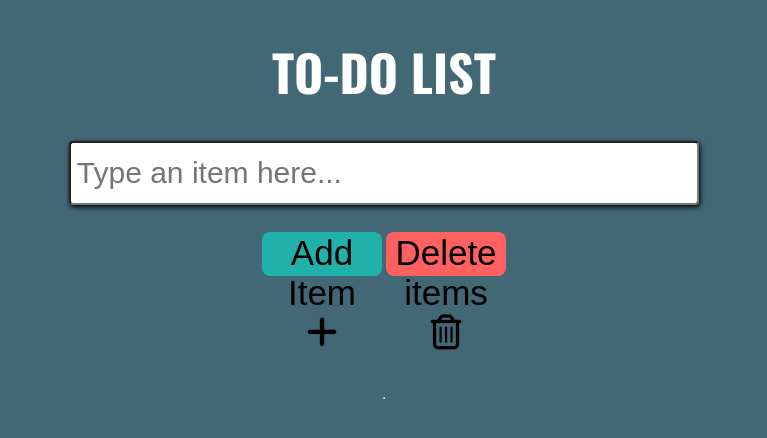
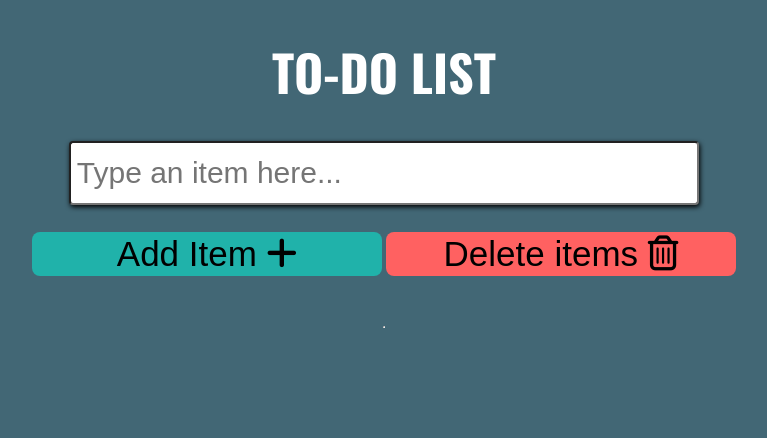
Before and after one commit to halvespereira/TODO-List-, a React (Create React App) app: page / in a window 1280 px wide. Shown: the top 438 px of the page, without its empty margins (256-1023 px from the left). Built offline with nearby package versions, Linux system fonts and the light colour scheme.

Commit message:
Update App.css

```diff
--- a/src/App.css
+++ b/src/App.css
@@ -34,7 +34,7 @@
 
 button {
   height: 44px;
-  width: 120px;
+  width: 350px;
   margin: 2px;
   font-size: 35px;
   border-radius: 8px;
```
